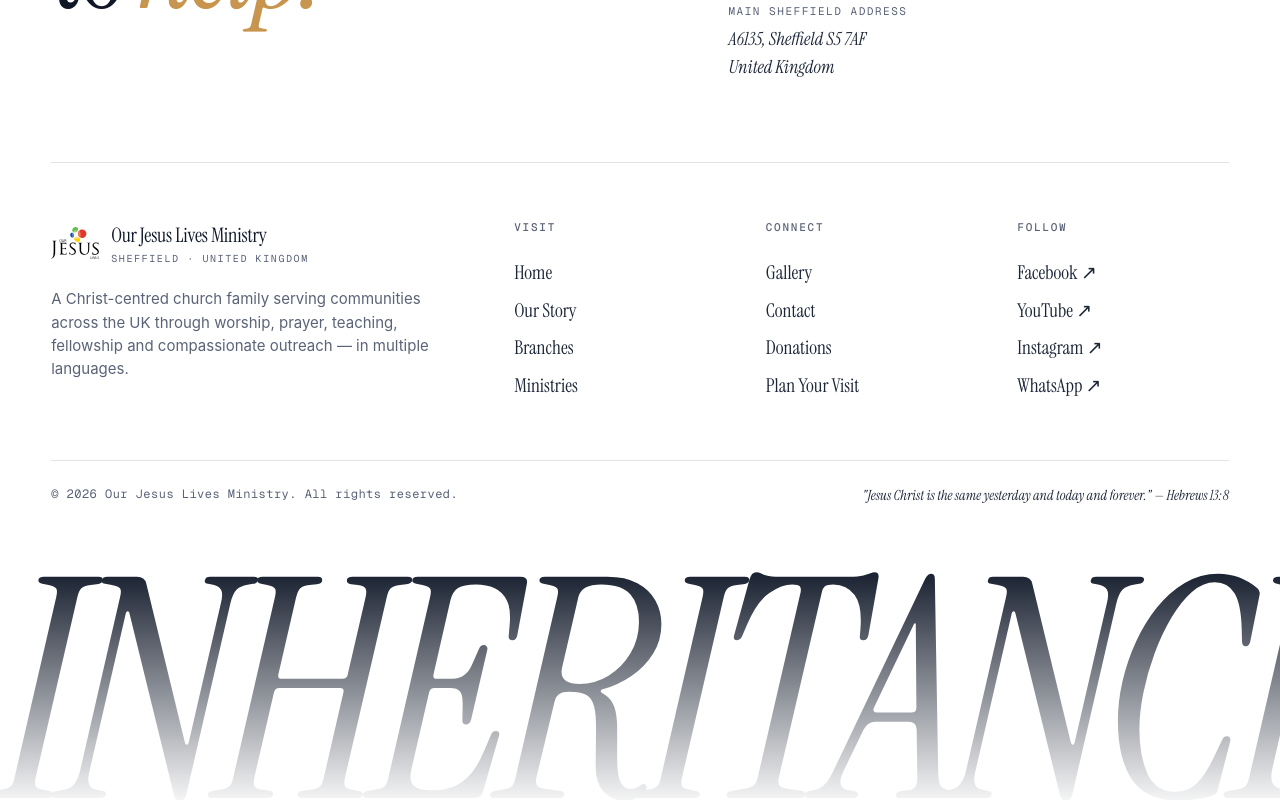
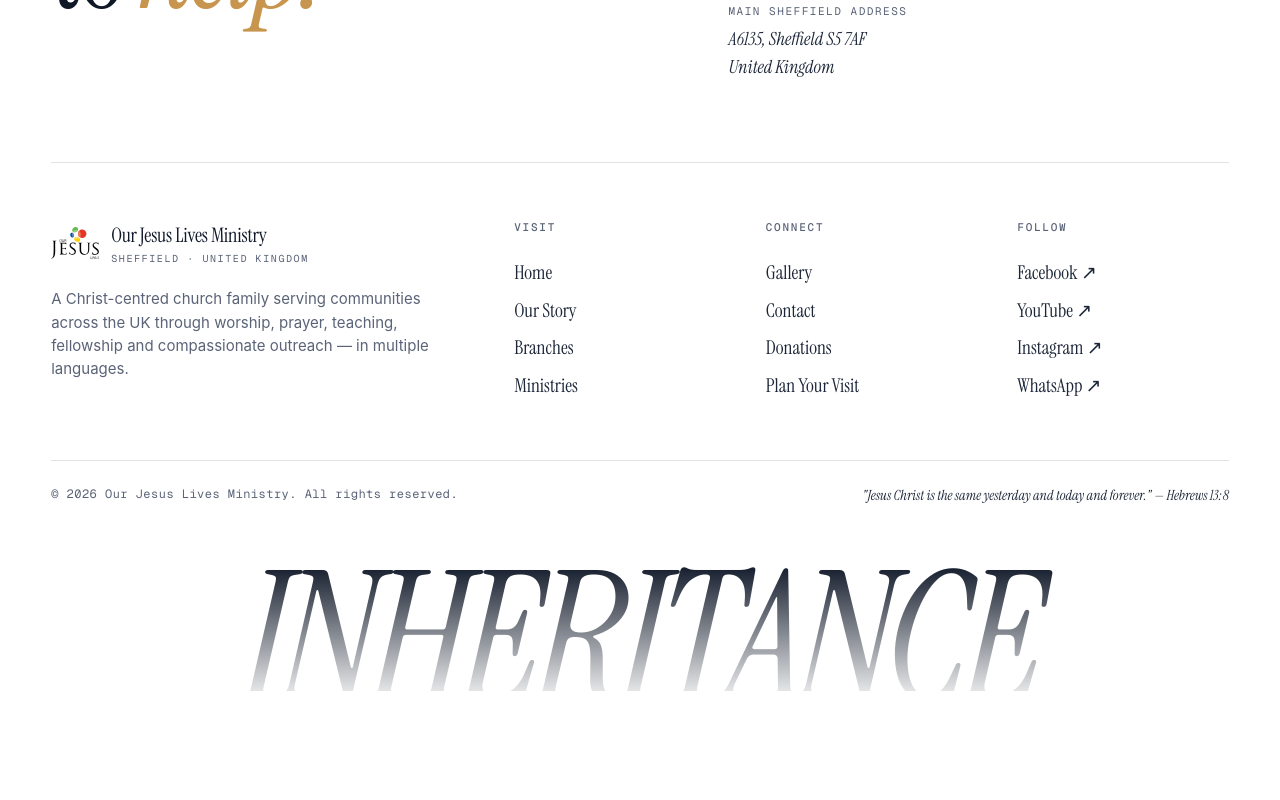
Before and after one commit to ourjesuslives2026/ourjesuslives, a React (Vite) app: page / in a window 1280 px wide. Shown: the part 9100-9900 px from the top of the page. After the commit the page ends 9791 px from the top, so only its background shows below. Built offline with nearby package versions, Linux system fonts and the light colour scheme; a web font is replaced by a local one.

Commit message:
Reduce footer giant text size so INHERITANCE fits fully
Co-Authored-By: Claude Sonnet 4.6 <noreply@anthropic.com>

```diff
--- a/src/index.css
+++ b/src/index.css
@@ -825,7 +825,7 @@ body:not(.nav-scrolled) .nav__links a.is-active { background: rgba(255,255,255,0
   font-family: var(--f-serif);
   font-weight: 400;
   font-style: italic;
-  font-size: clamp(120px, 24vw, 360px);
+  font-size: clamp(60px, 14vw, 210px);
   line-height: 0.85;
   letter-spacing: -0.04em;
   text-align: center;
```
